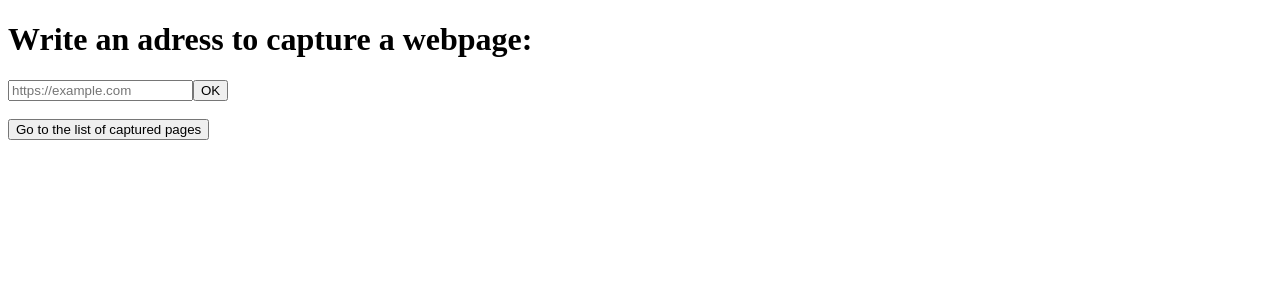
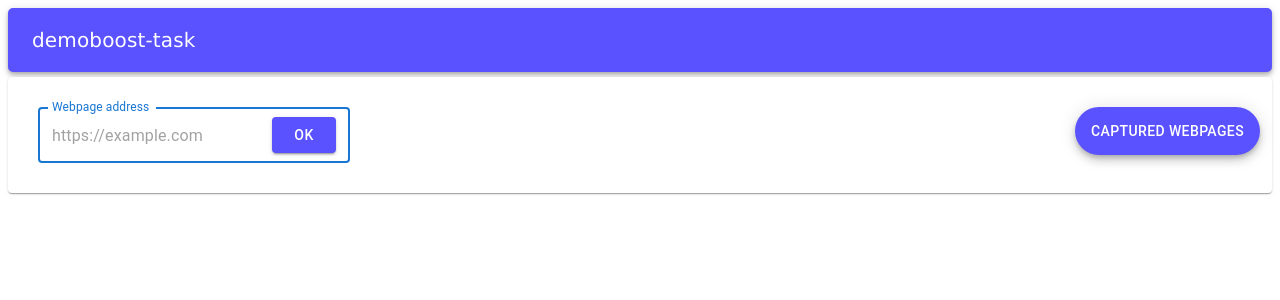
Before and after one commit to emiliale/demoboost-task, a React (Create React App) app in the folder client/: page /search in a window 1280 px wide. Shown: the top 300 px of the page. Built offline with nearby package versions, Linux system fonts and the light colour scheme.

Commit message:
Added styling

```diff
--- a/client/package.json
+++ b/client/package.json
@@ -3,6 +3,10 @@
   "version": "0.1.0",
   "private": true,
   "dependencies": {
+    "@emotion/react": "^11.6.0",
+    "@emotion/styled": "^11.6.0",
+    "@mui/icons-material": "^5.2.0",
+    "@mui/material": "^5.2.0",
     "@testing-library/jest-dom": "^5.15.1",
     "@testing-library/react": "^11.2.7",
     "@testing-library/user-event": "^12.8.3",
--- a/client/src/views/ListPage.tsx
+++ b/client/src/views/ListPage.tsx
@@ -1,5 +1,9 @@
 import React from "react";
 import { useNavigate } from 'react-router-dom'
+import withAppBar from "./utils/withAppBar";
+import { Fab, ListItem, List, ListItemButton, ListItemText, Typography, Paper } from "@mui/material";
+import AddIcon from '@mui/icons-material/Add';
+
 
 const ListPage: React.FC = () => {
 
@@ -7,17 +11,30 @@ const ListPage: React.FC = () => {
     const splitedWebpages: string[] = webpages.map((webpage => webpage.split('/')[2]))
     const listItems: JSX.Element[] =
         splitedWebpages.map((webpage) =>
-            <li onClick={() => navigate(`/${webpage}`)} key={webpage}><button>{webpage}</button></li>
+            <ListItem disablePadding>
+                <ListItemButton onClick={() => navigate(`/${webpage}`)}>
+                    <ListItemText primary={webpage} />
+                </ListItemButton>
+            </ListItem>
         );
+
     const navigate = useNavigate()
 
     return (
-        <div>
-            <button onClick={() => navigate("/search")}>Capture a new webpage</button>
-            <br /><br />
-            {listItems}
-        </div>
+        <Paper style={{ padding: "30px", marginTop: "5px" }}>
+            <Fab
+                color="primary"
+                style={{ right: 20, position: 'fixed', background: "#5a51ff" }}
+                onClick={() => navigate("/search")}
+            >
+                <AddIcon />
+            </Fab>
+            <Typography style={{ fontWeight: "bold" }}>Captured webpages:</Typography>
+            <List>
+                {listItems}
+            </List>
+        </Paper>
     )
 }
 
-export default ListPage;
+export default withAppBar(ListPage);
--- a/client/src/views/SearchPage.tsx
+++ b/client/src/views/SearchPage.tsx
@@ -1,22 +1,37 @@
 import React from "react";
-import { TextField } from "./components/TextField"
 import { useNavigate } from 'react-router-dom'
+import withAppBar from "./utils/withAppBar";
+import { Fab, TextField, Button, Paper } from "@mui/material";
 
 
 const SearchPage: React.FC = () => {
     const navigate = useNavigate()
     return (
-        <div>
-            <h1>Write an adress to capture a webpage:</h1>
+        <Paper style={{ padding: "30px", marginTop: "5px" }}>
+            <Fab
+                variant="extended"
+                color="primary"
+                style={{ right: 20, position: 'fixed', background: "#5a51ff" }}
+                onClick={() => navigate("/")}
+            >
+                Captured webpages
+            </Fab>
+            <TextField
+            color="primary"
+            label="Webpage address"
+            placeholder="https://example.com"
+            variant="outlined"
+            focused
+            InputProps={{endAdornment: <Button variant="contained" style={{background: "#5a51ff"}}>OK</Button>}}
+            />
+{/*
             <TextField
                 placeholder='https://example.com'
                 handleChange={e => { console.log(e) }}
                 handleClick={e => { console.log("Klikniete kurba") }}
-            />
-            <br></br>
-            <button onClick={() => navigate("/")}>Go to the list of captured pages</button>
-        </div>
+            /> */}
+        </Paper>
     )
 }
 
-export default SearchPage;
+export default withAppBar(SearchPage);
--- /dev/null
+++ b/client/src/views/utils/withAppBar.tsx
@@ -0,0 +1,26 @@
+import { AppBar, IconButton, Toolbar, Typography } from "@mui/material";
+import React, { ComponentClass, FunctionComponent } from "react";
+
+const withAppBar = (WrappedComponent: ComponentClass | FunctionComponent) => {
+    return () => {
+        return (
+            <>
+                <AppBar
+                    position="static"
+                    style={{backgroundColor:"#5a51ff", borderRadius:"5px"}}
+                >
+                    <Toolbar>
+                        <Typography variant="h6" style={{fontFamily:"Verdana"}}>demoboost-task</Typography>
+                        <div style={{ marginLeft: "auto" }}>
+                            <IconButton onClick={() => console.log("no click")}>
+                            </IconButton>
+                        </div>
+                    </Toolbar>
+                </AppBar>
+                <WrappedComponent />
+            </>
+        );
+    };
+};
+
+export default withAppBar;
```
Also changed, not shown: 1 other file (tests, documents, lock files or other folders).
